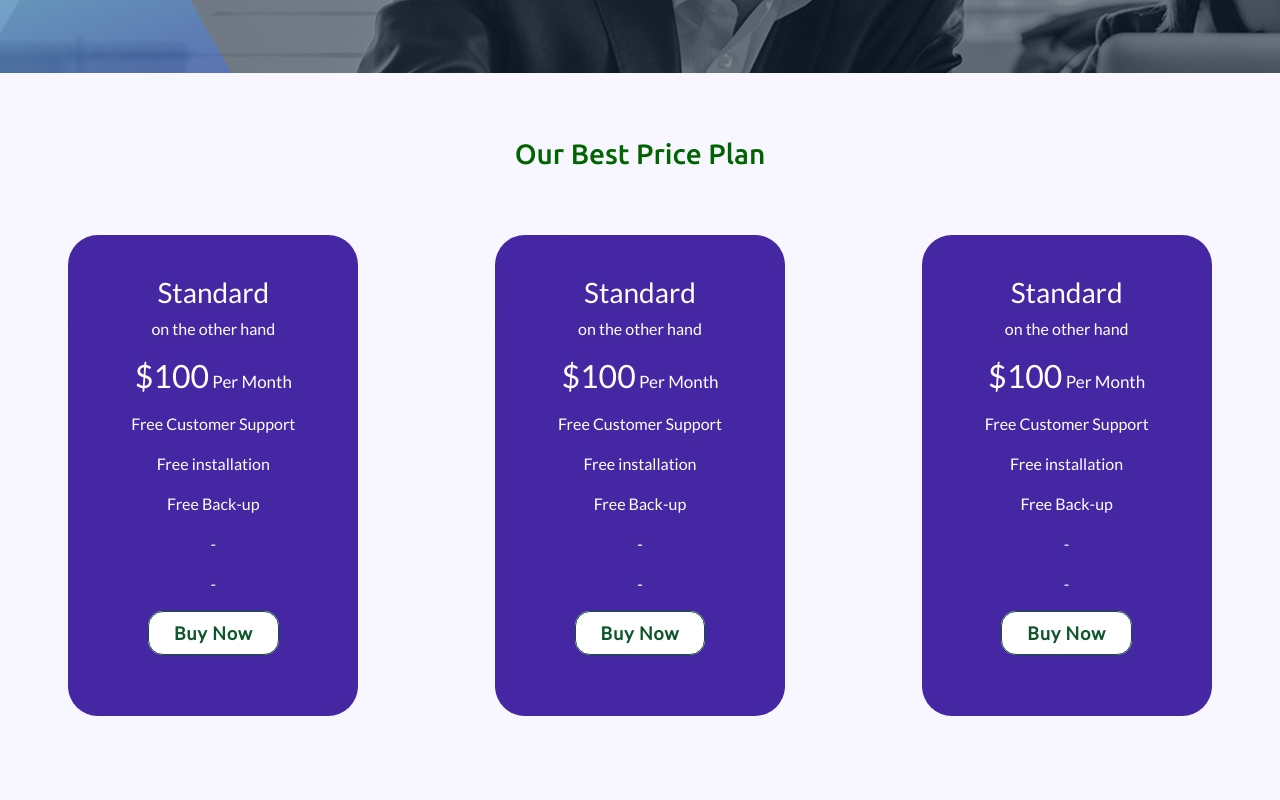
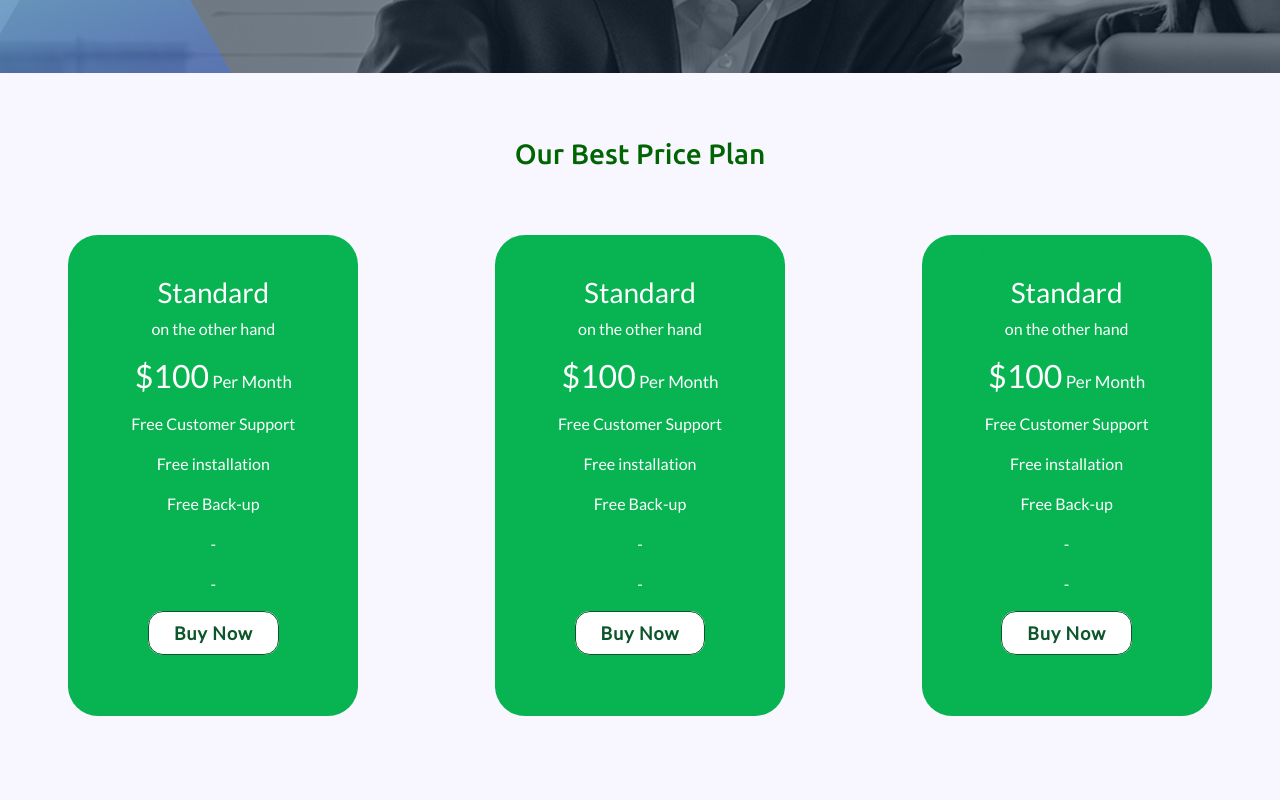
Before and after one commit to samip4/samip, a React (Create React App) app: page / in a window 1280 px wide. Shown: the part 2360-3160 px from the top of the page. Built offline with nearby package versions, Linux system fonts and the light colour scheme.

Commit message:
git status

```diff
--- a/src/css/index.css
+++ b/src/css/index.css
@@ -190,13 +190,13 @@ animation-name: float-bob-y;
   font-weight: 400;
 }
 
-.choice-box{
+.choice-box {
   position: absolute;
   width: 120%;
   left: -140px;
   top: 30px;
-  background: #4527a4;
-  color: #4527a4;
+  background: #08b352;
+  color: #08b352;
   font-size: 14px;
   line-height: 24px;
   font-weight: 500;
@@ -212,7 +212,7 @@ animation-name: float-bob-y;
     position: relative;
     display: block;
     overflow: hidden;
-    background: #4527a4;
+    background: #08b352;
     color: #fff;
     text-align: center;
     padding: 41px 15px 45px 15px;
```
